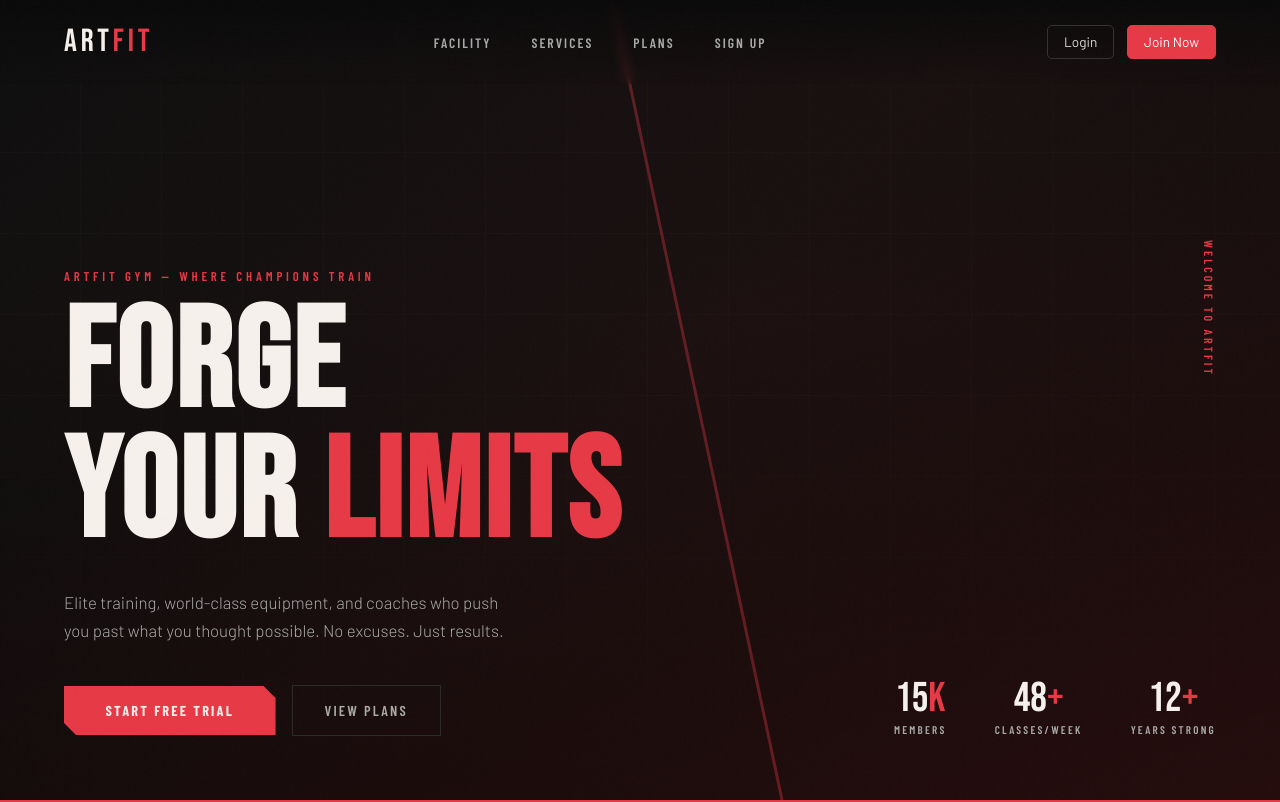
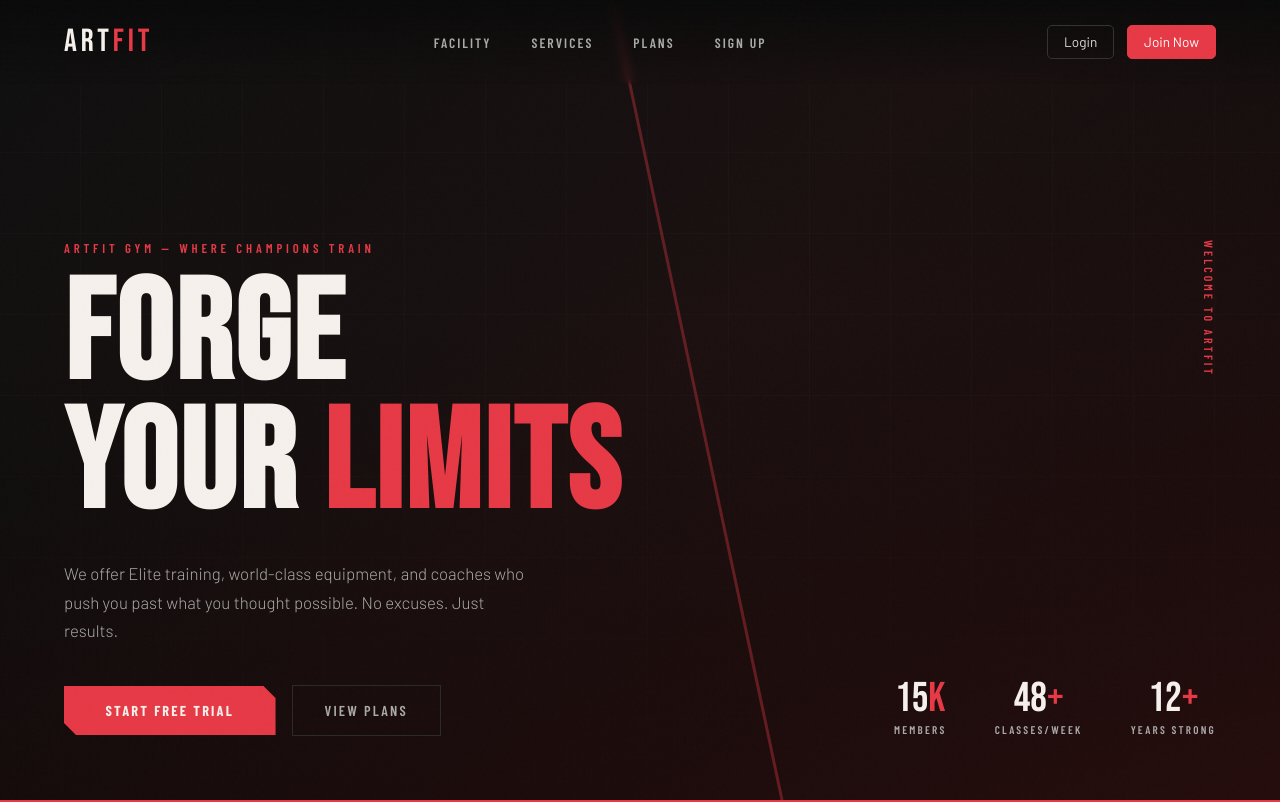
Before and after one commit to Pamela-224/Artfit-gym-app, a React (Vite) app in the folder frontend/: page / in a window 1280 px wide. Shown: the top 802 px of the page. Built offline with nearby package versions, Linux system fonts and the light colour scheme; no server answers.

Commit message:
Updated home

```diff
--- a/frontend/src/pages/Home.jsx
+++ b/frontend/src/pages/Home.jsx
@@ -266,7 +266,7 @@ const revealRefs = useRef([]);
     </h1>
 
     <p className="hero-sub">
-      Elite training, world-class equipment, and coaches who push you past what you
+      We offer Elite training, world-class equipment, and coaches who push you past what you
       thought possible. No excuses. Just results.
     </p>
 
```
